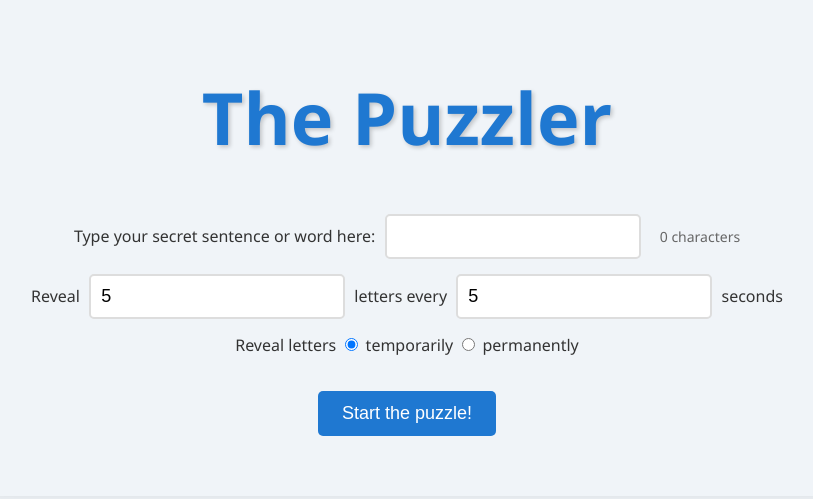
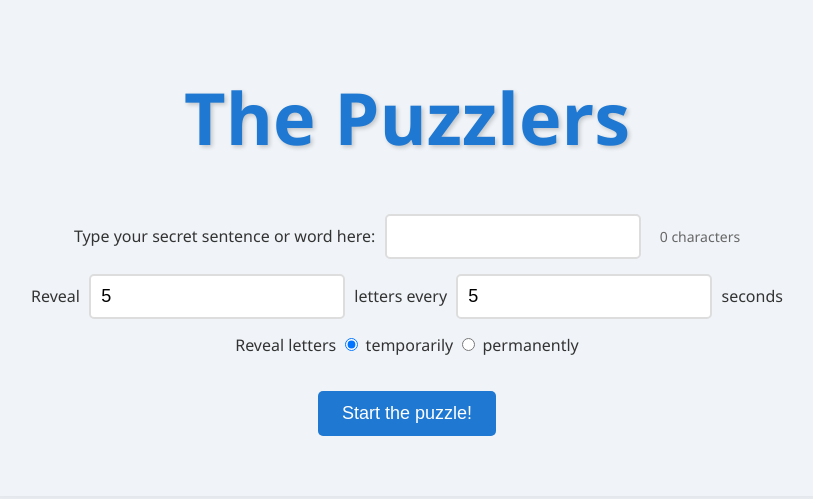
Before and after one commit to IpManA/ThePuzzlerGame, a plain HTML site: page index.html in a window 1280 px wide. Shown: the whole page, without its empty margins (233-1046 px from the left). Drawn offline with Linux system fonts and the light colour scheme.

Commit message:
Update index.html

```diff
--- a/index.html
+++ b/index.html
@@ -8,7 +8,7 @@
 </head>
 <body>
     <header>
-        <h1>The Puzzler</h1>
+        <h1>The Puzzlers</h1>
     </header>
     <main>
         <div class="input-group">
```
